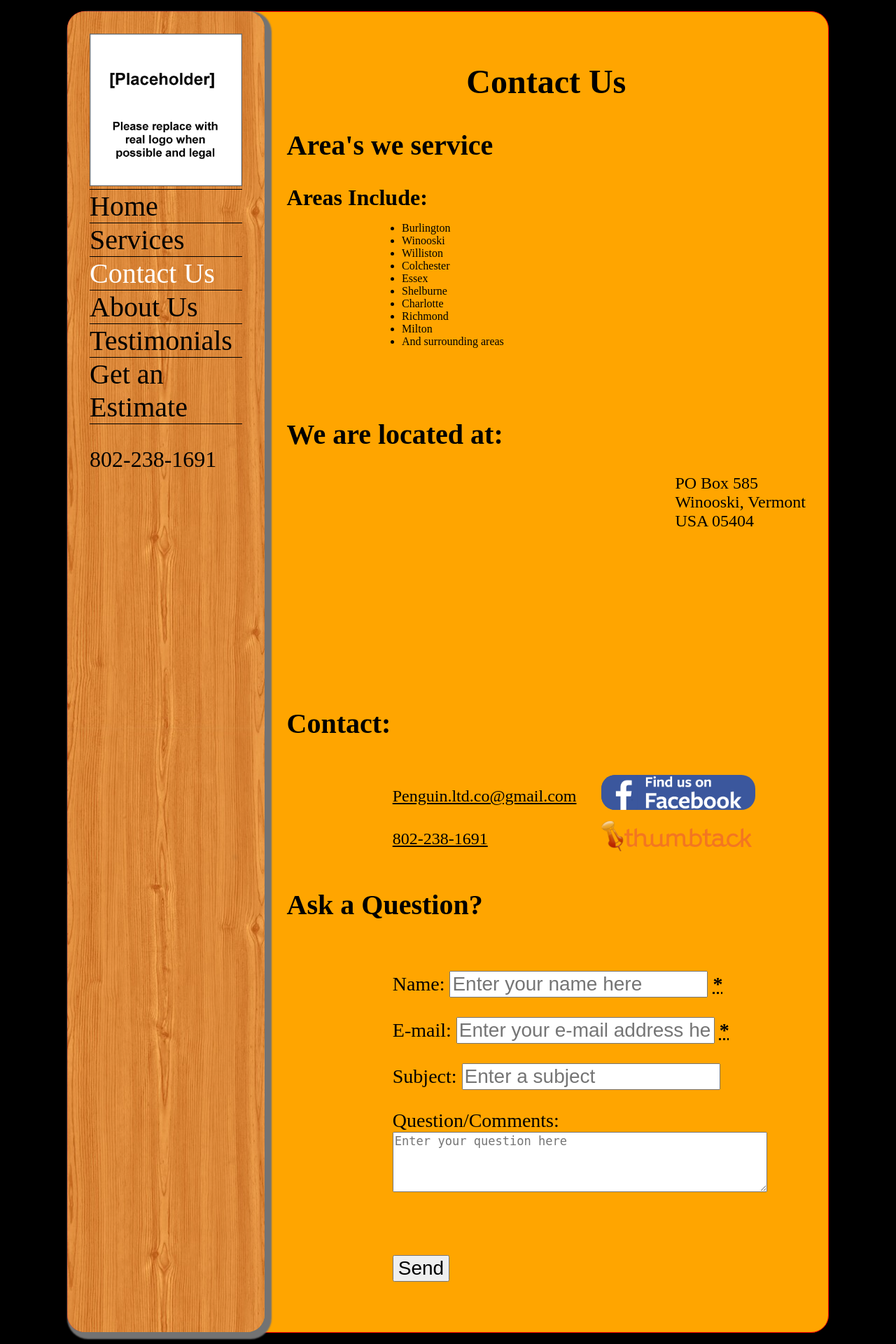
After one commit to probie93/penguin, a PHP site: page /contact.php in a window 1280 px wide. The commit adds this page. Shown: the whole page at 70% size. Run offline with PHP 8.4, Linux system fonts and the light colour scheme; data that the repository does not hold is empty; a map, chart or similar area stays blank; some libraries are stand-ins or nearby versions.

Commit message:
Added a contact page and a services page
Also added woodgrain background to menu

```diff
--- /dev/null
+++ b/assignment7/penguin/contact.php
@@ -0,0 +1,164 @@
+<? $page = basename(__FILE__, '.php');
+include 'includes/header.php'?>
+<script type="text/javascript">
+  function initialize() {
+    google.maps.visualRefresh = true;
+    var isMobile = (navigator.userAgent.toLowerCase().indexOf('android') > -1) ||
+      (navigator.userAgent.match(/(iPod|iPhone|iPad|BlackBerry|Windows Phone|iemobile)/));
+    if (isMobile) {
+      var viewport = document.querySelector("meta[name=viewport]");
+      viewport.setAttribute('content', 'initial-scale=1.0, user-scalable=no');
+    }
+    var mapDiv = document.getElementById('googft-mapCanvas');
+    mapDiv.style.width = isMobile ? '100%' : '40%';
+    mapDiv.style.height = isMobile ? '100%' : '300px';
+    var map = new google.maps.Map(mapDiv, {
+      center: new google.maps.LatLng(44.42760638104056, -72.92808394531255),
+      zoom: 9,
+      mapTypeId: google.maps.MapTypeId.ROADMAP
+    });
+
+    layer = new google.maps.FusionTablesLayer({
+      map: map,
+      heatmap: { enabled: false },
+      query: {
+        select: "col4",
+        from: "17_UR8lEvVeKWy1RQuRQcP-j_V-2j4gJP2w9f4TU",
+        where: "col0 \x3d \x27VT-Chittenden\x27"
+      },
+      options: {
+        styleId: 1,
+        templateId: 1
+      }
+    });
+
+    if (isMobile) {
+      var legend = document.getElementById('googft-legend');
+      var legendOpenButton = document.getElementById('googft-legend-open');
+      var legendCloseButton = document.getElementById('googft-legend-close');
+      legend.style.display = 'none';
+      legendOpenButton.style.display = 'block';
+      legendCloseButton.style.display = 'block';
+      legendOpenButton.onclick = function() {
+        legend.style.display = 'block';
+        legendOpenButton.style.display = 'none';
+      }
+      legendCloseButton.onclick = function() {
+        legend.style.display = 'none';
+        legendOpenButton.style.display = 'block';
+      }
+    }
+  }
+
+  google.maps.event.addDomListener(window, 'load', initialize);
+</script>
+<script>
+      function initialize() {
+        var map_canvas = document.getElementById('map_canvas');
+        var map_options = {
+          center: new google.maps.LatLng(44.491041,-73.186381),
+          zoom: 15,
+          mapTypeId: google.maps.MapTypeId.ROADMAP
+        }
+        var map = new google.maps.Map(map_canvas, map_options)
+		var iconBase = 'http://maps.google.com/mapfiles/kml/paddle/blu-blank.png';
+		myLatLng = new google.maps.LatLng(44.491041,-73.186381);
+		var marker = new google.maps.Marker({
+		  position: myLatLng,
+		  map: map,
+		  icon: iconBase
+		});
+      }
+      google.maps.event.addDomListener(window, 'load', initialize);
+    </script>
+<section id = "main_container">
+	<h1 id = "main_title" class = "center">Contact Us</h2>
+	<section id ="service_area">
+		<h2>Area's we service</h2>
+		<div id="googft-mapCanvas"></div>
+		<h3 id = "area_include">Areas Include:</h3>
+		<ul id = "area_covered">
+			<li>Burlington</li>
+			<li>Winooski</li>
+			<li>Williston</li>
+			<li>Colchester</li>
+			<li>Essex</li>
+			<li>Shelburne</li>
+			<li>Charlotte</li>
+			<li>Richmond</li>
+			<li>Milton</li>
+			<li>And surrounding areas</li>
+		</ul>
+		<div class = "clearRight"></div>
+	</section>
+	<section id = "contact_holder">
+		<section id = "address">
+			<h2>We are located at:</h2>
+			<div id = "address_holder">
+				<span id = "street">PO Box 585</span><br>
+				<span id = "town">Winooski,</span>
+				<span id = "state">Vermont</span><br>
+				<span id = "country">USA</span>
+				<span id = "zip">05404</span>
+			</div>
+			<div id="map_canvas"></div>
+			<div class = "clearRight"></div>
+		</section>
+		<section>
+			<h2>Contact:</h2>
+			<div id = "contact_holder">
+				<p id ="social_media">
+					<a id = "facebook_link" href = "https://www.facebook.com/PenguinVTLLC" target="_blank"><img src = "img/facebook.png" alt = "facebook"/></a><br>
+					<span id = "thumbtack"><a href = "http://www.thumbtack.com/vt/winooski/general-contractors/home-improvement-repair-services" target="_blank"><img src = "img/thumbtack.png" alt = "facebook"/></a></span>
+				</p>
+				<div id = "email_phone">
+					<p id = "email"><a href = "mailto:Penguin.ltd.co@gmail.com">Penguin.ltd.co@gmail.com</a></p>
+					<p id = "telephone"><a href="tel:+1-802-238-1691">802-238-1691</a></p>
+				</div>
+			</div>
+			<div class = "clearRight"></div>
+		</section>
+		<section id = "contact_form">
+			<h2 id = "contact_title">Ask a Question?</h2>
+			<form id = "contact" action="contact.php" method="post">
+				<fieldset>
+					<p>
+						<label for="name">
+						<span>Name: </span>
+						<input type="text" id="name" name="name" placeholder = "Enter your name here" required />
+						<strong><abbr title="required">*</abbr></strong>
+						</label>
+					</p>
+					<p>
+						<label for="email">
+						<span>E-mail: </span>
+						<input type="email" id="email" name="email" placeholder = "Enter your e-mail address here" required />
+						<strong><abbr title="required">*</abbr></strong>
+						</label>
+					</p>
+					<p>
+						<label for="subject">
+						<span>Subject: </span>
+						<input type="text" id="subject" name="subject" placeholder = "Enter a subject" />
+						</label>
+					</p>
+					<p>
+						<label for="question">Question/Comments:</label><br>
+						<textarea rows="4" cols="50" id="question" name="question" placeholder = "Enter your question here"></textarea>
+					</p>
+				</fieldset>
+				<fieldset>
+					<section>
+						<p>
+						<input type="submit" value="Send" />
+						</p>
+					</section>
+				</fieldset>
+			</form>
+		</section>
+		<section id = "map">
+		</section>
+	</section>
+	<div class = "clearFix"></div>
+</section>
+<?include 'includes/footer.php'?>
--- a/assignment7/penguin/css/penguin.css
+++ b/assignment7/penguin/css/penguin.css
@@ -5,7 +5,16 @@ body{
 	width:60%;
 	margin:auto;
 	background-color:black;
+	padding:1em;
 }
+h1{
+	font-size:3em;
+}
+h2{
+	font-size:2.5em;
+}
+h3{
+	font-size:2em;
 }
 a:link {color:#FF0000;}      /* unvisited link */
 a:visited {color:#00FF00;}   /* visited link */
@@ -19,13 +28,12 @@ header#header{
 	z-index:5;
 	width:20%;
 	height:100%;
-	border:blue solid 1px;
 	float:left;
 	margin-right:2em;
 	padding:2em;
 	border-radius:25px;
 	box-shadow: 5px 5px 2px 5px #737373;
-	background-color:blue;
+	background-image:url("../img/woodfine.png");
 }
 header#header nav ul{
 	font-size:2.5em;
@@ -50,7 +58,7 @@ header#header nav ul li a:visited{
 }
 header#header nav ul li a:hover{
 	text-decoration:none;
-	color:black;
+	color:white;
 
 }
 header#header nav ul li a:active{
@@ -58,12 +66,28 @@ header#header nav ul li a:active{
 	color:black;
 
 }
+header#header nav ul li.is-active a{
+	text-decoration:none;
+	color:white;
+
+}
 p.phone_number{
-	font-size:2.5em;
+	font-size:2em;
 }
 img#logo{
 	width:100%;
 	height:auto;
+}
+p#show_more_services{
+	float:right;
+	font-size:2em;
+	margin:0em;
+}
+p#show_more_services a{
+	color:black;
+}
+p#show_more_services a:hover{
+	color:white;
 }
 /**************************************************************************
                         Main Style Shared Across Pages
@@ -90,7 +114,7 @@ body#home article#show_off_holder{
 	float:right;
 }
 body#home section.show_off_container{
-	width:27%;
+	width: 44%;
 	margin:1em;
 	float:left;
 	border:black solid 1px;
@@ -107,10 +131,136 @@ body#home p.show_off_description{
 	padding:1em;
 }
 /**************************************************************************
+                               Services
+**************************************************************************/
+body#services h1#main_title{
+	font-size:2em;
+}
+body#services article#services_holder{
+	width:71%;
+	float:right;
+}
+body#services section.service_container{
+	width: 100%;
+	margin:1em;
+	border:black solid 1px;
+}
+body#services img.service_image{
+	width:33%;
+	height:auto;
+	float:left;
+}
+body#services h3.service_title{
+	width:63%;
+	text-align:center;
+	float:left;
+}
+body#services p.service_description{
+	width:60%;
+	padding:1em;
+	padding-top:0em;
+	float:left;
+	margin:0em;
+}
+/**************************************************************************
+                               Contact Us
+**************************************************************************/
+#service_area{
+	margin:2em;
+}
+#area_covered{
+	float:right;
+}
+#googft-mapCanvas {
+  height: 300px;
+  margin: 0;
+  padding: 0;
+  width: 40%;
+  float:right;
+  border-radius:20px;
+}
+#map_canvas {
+  height: 300px;
+  margin: 0;
+  padding: 0;
+  width: 40%;
+  float:right;
+  border-radius:20px;
+}
+#area_covered{
+	margin-right:1em;
+}
+#area_include{
+	margin:0;
+}
+#address_holder{
+	font-size:1.5em;
+	float:right;
+	margin-left:2em;
+}
+div#email_phone{
+	float:right;
+	font-size:1.5em;
+	margin-right:1.5em;
+}
+div#email_phone p{
+	margin-top: 1.4em;
+}
+div#email_phone a{
+	color:black;
+}
+div#email_phone a:hover{
+	color:white;
+}
+div#contact_holder{
+	width:70%;
+	float:right;
+}
+p#social_media{
+	float:right;
+	margin-right:10%;
+}
+p#social_media a#facebook_link{
+	background-color:#3b579d;
+	width:220px;
+	height:50px;
+	display:inline-block;
+	border-radius:20px;
+	margin-bottom: 1em;
+}
+p#social_media a#facebook_link img{
+	width:200px;
+	height:50px;
+	border-radius:20px 0px 0px 20px;
+}
+
+section#contact_form{
+}
+form#contact{
+	font-size:1.75em;
+	margin-left: 40%;
+}
+form#contact input{
+	font-size:1em;
+}
+form#contact textarea{
+	font-size:.75em;
+}
+form#contact fieldset{
+	border:0;
+}
+
+/**************************************************************************
                                Helper Classes
 **************************************************************************/
 .clearFix{
 	clear:both;
+}
+.clearRight{
+	clear:right;
+}
+.center{
+	text-align:center;
 }
 /**************************************************************************
                                Responsive Design
--- a/assignment7/penguin/includes/header.php
+++ b/assignment7/penguin/includes/header.php
@@ -1,11 +1,12 @@
 <!DOCTYPE html>
 <html>
 <head>
-<? if($title == null)
+<?
+if($title == null)
 {
 $title = "Penguin Home Improvement";
 }
-if($page == null)
+if($page == null || $page == "mainIndex")
 {
 $page = "home";
 }
@@ -29,6 +30,7 @@ include"websiteinfo.php";
 
 <link rel="stylesheet" href="css/penguin.css" type="text/css" media="screen" />
 <script src="//ajax.googleapis.com/ajax/libs/jquery/2.1.0/jquery.min.js"></script>
+<script type="text/javascript" src="https://maps.google.com/maps/api/js?sensor=false&amp;v=3"></script>
 <script type="text/javascript" src="js/penguin.js"></script>
 </head>
 
--- a/assignment7/penguin/includes/menu.php
+++ b/assignment7/penguin/includes/menu.php
@@ -1,8 +1,8 @@
 <nav id ="menu_holder">
 	<ul id = "menu">
-		<li id = "menu_home" class = "menu_item <?if($page == 'home'){print('is-active');}?>"><a class = "menu_link" href = "">Home</a></li>
-		<li id = "menu_services" class = "menu_item <?if($page == 'services'){print('is-active');}?>"><a class = "menu_link" href = "">Services</a></li>
-		<li id = "menu_contact" class = "menu_item <?if($page == 'contact'){print('is-active');}?>"><a class = "menu_link" href = "">Contact Us</a></li>
+		<li id = "menu_home" class = "menu_item <?if($page == 'home'){print('is-active');}?>"><a class = "menu_link" href = "mainIndex.php">Home</a></li>
+		<li id = "menu_services" class = "menu_item <?if($page == 'services'){print('is-active');}?>"><a class = "menu_link" href = "services.php">Services</a></li>
+		<li id = "menu_contact" class = "menu_item <?if($page == 'contact'){print('is-active');}?>"><a class = "menu_link" href = "contact.php">Contact Us</a></li>
 		<li id = "menu_about" class = "menu_item <?if($page == 'about'){print('is-active');}?>"><a class = "menu_link" href = "">About Us</a></li>
 		<li id = "menu_testimonials" class = "menu_item <?if($page == 'testimonials'){print('is-active');}?>"><a class = "menu_link" href = "">Testimonials</a></li>
 		<li id = "menu_estimate" class = "menu_item <?if($page == 'estimate'){print('is-active');}?>"><a class = "menu_link" href = "">Get an Estimate</a></li>
```
Also changed, not shown: assignment7/penguin/Mainindex.php (+8 -1 lines), assignment7/penguin/services.php (added, +53 -0 lines), assignment7/penguin/img/facebook.png (added), assignment7/penguin/img/thumbtack.png (added), assignment7/penguin/img/thumbtack_orange_182x29-2.png (added), assignment7/penguin/img/woodfine.jpg (added), assignment7/penguin/img/woodfine.png (added), 1 other file.
